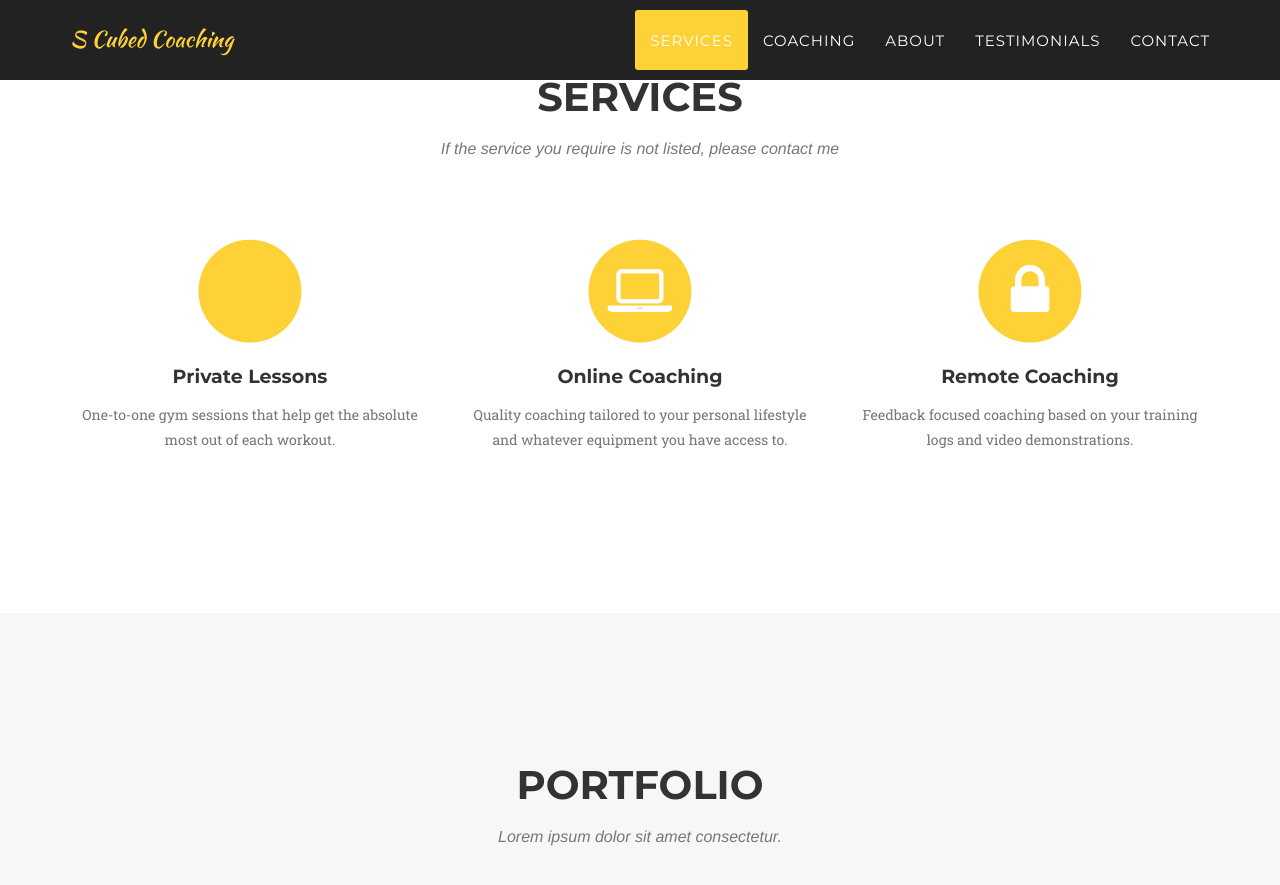
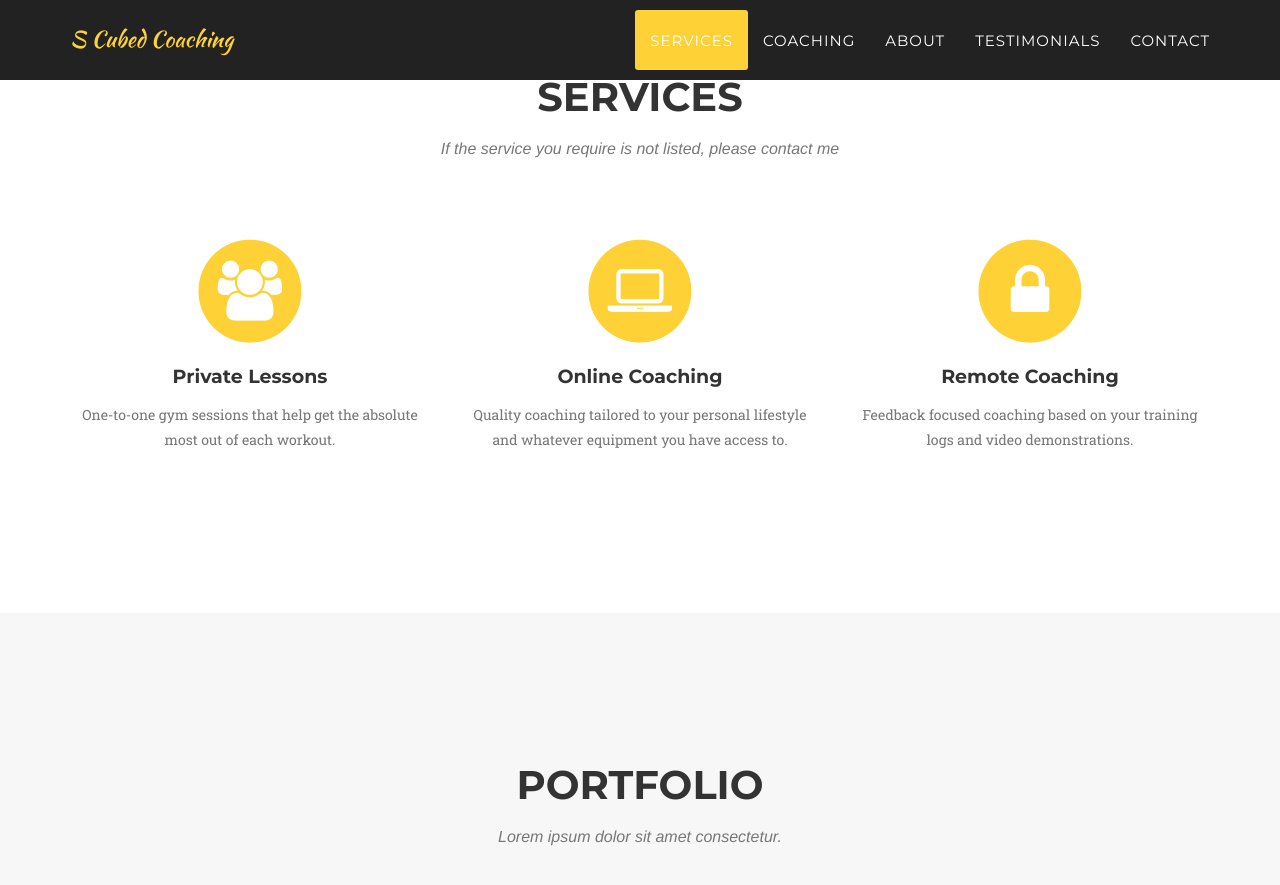
Before and after one commit to limit-DNE/SCubed, a Jekyll site: the page built from index.html, in a window 1280 px wide and 900 px high, scrolled down 908 px. Shown: the top 885 px of the window. Built offline with Jekyll 4.4.1, drawn with Linux system fonts in a browser that asks for light colours; some web fonts are replaced.

Commit message:
Update services.html

```diff
--- a/_includes/services.html
+++ b/_includes/services.html
@@ -11,7 +11,7 @@
                 <div class="col-md-4">
                     <span class="fa-stack fa-4x">
                         <i class="fa fa-circle fa-stack-2x text-primary"></i>
-                        <i class="fas fa-dumbbell fa-stack-1x fa-inverse"></i>
+                        <i class="fa fa-group fa-stack-1x fa-inverse"></i>
                     </span>
                     <h4 class="service-heading">Private Lessons</h4>
                     <p class="text-muted">One-to-one gym sessions that help get the absolute most out of each workout.</p>
```
